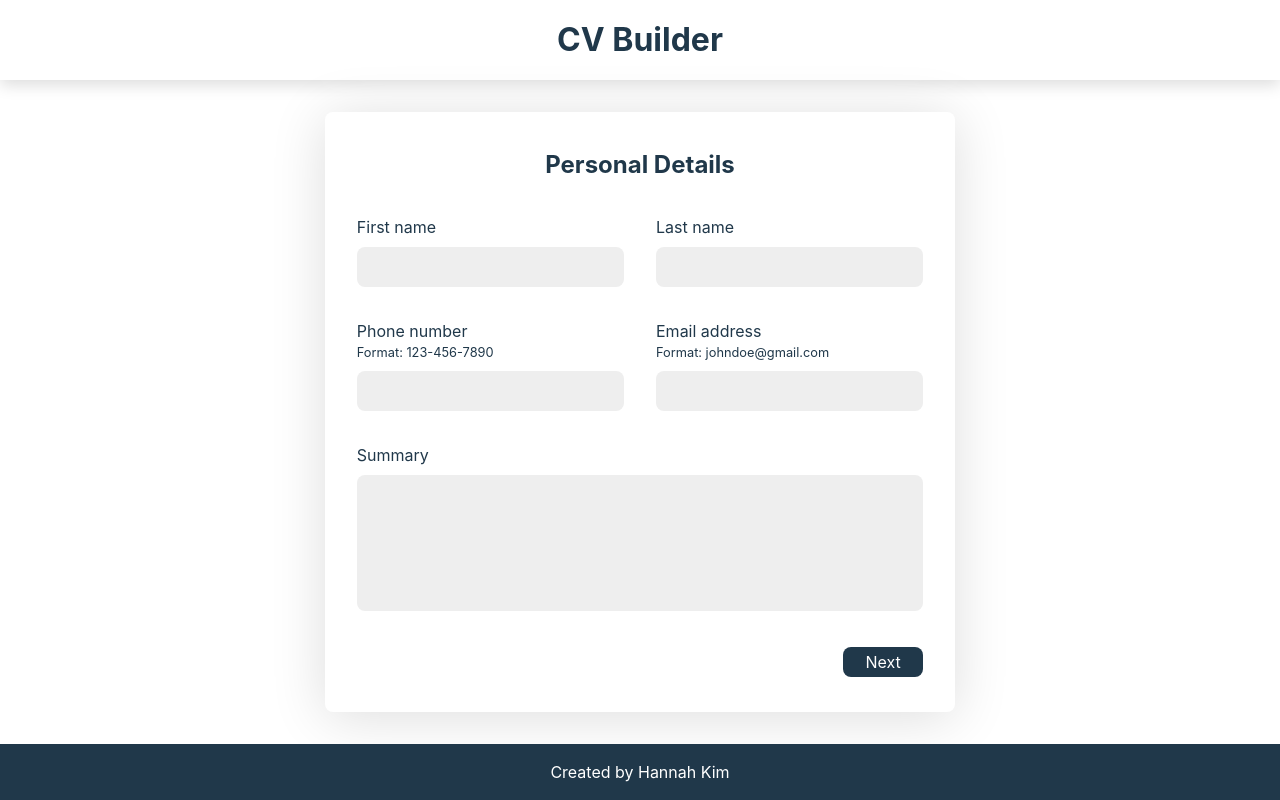
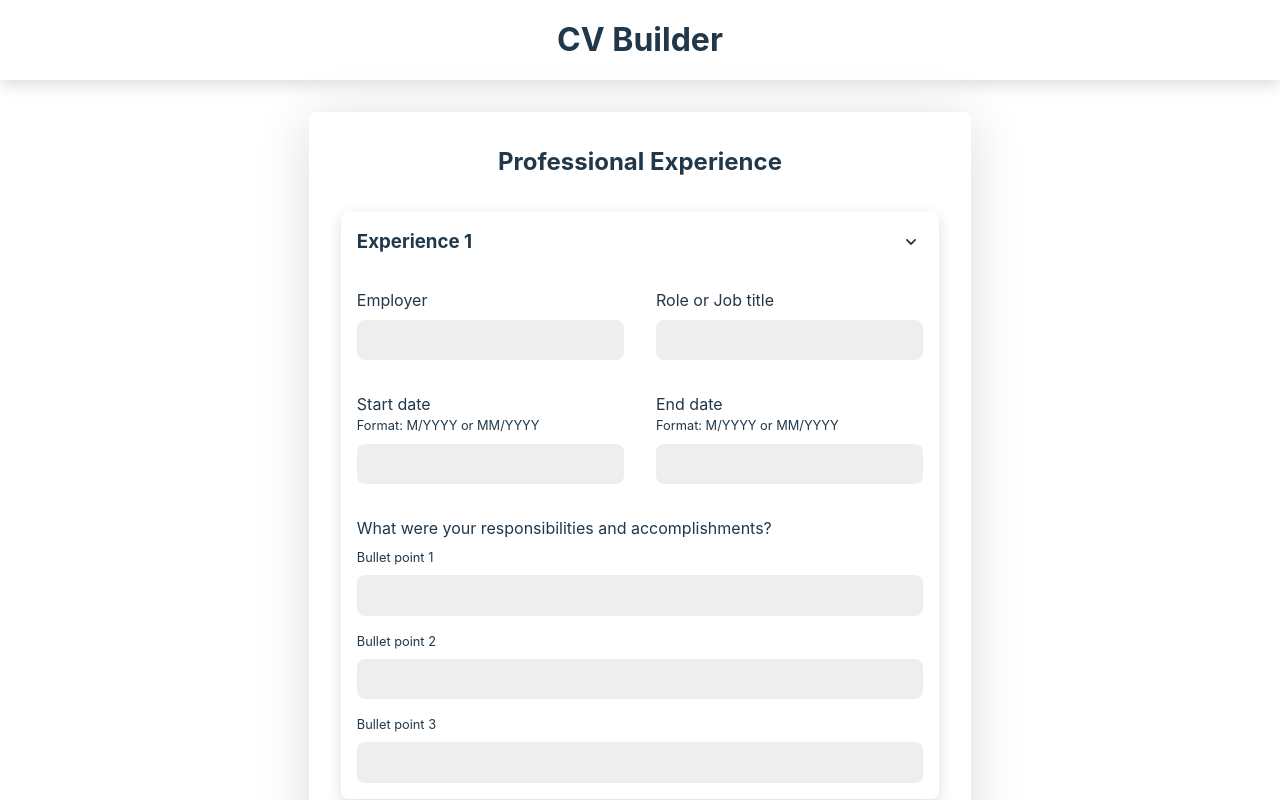
Before and after one commit to hannahkim313/cv-application, a React (Vite) app: page / in a window 1280 px wide. Both pictures are taken after a click on the button "Next". Shown: the top 800 px of the page. Built offline with nearby package versions, Linux system fonts and the light colour scheme.

Commit message:
Refactor components and implement a useState hook that navigates between the next and previous tabs of the form

```diff
--- a/src/components/App.jsx
+++ b/src/components/App.jsx
@@ -1,150 +1,13 @@
 import Preview from './Preview';
 import EditButton from './EditButton';
-import NextButton from './NextButton';
-import NavButtons from './NavButtons';
-import Field from './Field';
-import Fields from './Fields';
-import Card from './Card';
-import AddButton from './AddButton';
-import Input from './Input';
-import Label from './Label';
-import Tab from './Tab';
+import Form from './Form';
 import Page from './Page';
 import '../styles/reset.css';
 import '../styles/main.css';
 
 const App = () => (
   <Page>
-    <form action="" method="post" className="active">
-      <Tab title="Personal Details" className="personal-details active">
-        <Fields>
-          <Field>
-            <Label id="first-name" text="First name" />
-            <Input type="text" id="first-name" />
-          </Field>
-          <Field>
-            <Label id="last-name" text="Last name" />
-            <Input type="text" id="last-name" />
-          </Field>
-        </Fields>
-        <Fields>
-          <Field>
-            <Label
-              id="phone-number"
-              text="Phone number"
-              subText="Format: 123-456-7890"
-            />
-            <Input
-              type="tel"
-              id="phone-number"
-              pattern="[0-9]{3}-[0-9]{3}-[0-9]{4}"
-            />
-          </Field>
-          <Field>
-            <Label
-              id="user-email"
-              text="Email address"
-              subText="Format: johndoe@gmail.com"
-            />
-            <Input type="email" id="user-email" pattern=".+@example\.com" />
-          </Field>
-        </Fields>
-        <Field>
-          <Label id="summary" text="Summary" />
-          <textarea id="summary" name="summary" rows="5" cols="30" required />
-        </Field>
-      </Tab>
-      <Tab title="Professional Experience" className="professional-experience">
-        <Card title="Experience 1">
-          <Fields>
-            <Field>
-              <Label id="employer" text="Employer" />
-              <Input type="text" id="employer" />
-            </Field>
-            <Field>
-              <Label id="job-title" text="Role or Job title" />
-              <Input type="text" id="job-title" />
-            </Field>
-          </Fields>
-          <Fields>
-            <Field>
-              <Label
-                id="start-date"
-                text="Start date"
-                subText="Format: M/YYYY or MM/YYYY"
-              />
-              <Input
-                type="text"
-                id="start-date"
-                pattern="(?:^|[^\/\d])\K(?:0?[1-9]|1[0-2])\/\d{4}\b"
-              />
-            </Field>
-            <Field>
-              <Label
-                id="end-date"
-                text="End date"
-                subText="Format: M/YYYY or MM/YYYY"
-              />
-              <Input
-                type="text"
-                id="end-date"
-                pattern="(?:^|[^\/\d])\K(?:0?[1-9]|1[0-2])\/\d{4}\b"
-              />
-            </Field>
-          </Fields>
-          <fieldset>
-            <legend>
-              What were your responsibilities and accomplishments?
-            </legend>
-            <Field>
-              <Label id="responsibility1" text="Bullet point 1" />
-              <Input type="text" id="responsibility1" />
-            </Field>
-            <Field>
-              <Label id="responsibility2" text="Bullet point 2" />
-              <Input type="text" id="responsibility2" />
-            </Field>
-            <Field>
-              <Label id="responsibility3" text="Bullet point 3" />
-              <Input type="text" id="responsibility3" />
-            </Field>
-          </fieldset>
-        </Card>
-        <AddButton text="Add experience" />
-      </Tab>
-      <Tab title="Education" className="education">
-        <Card title="Education 1">
-          <Fields>
-            <Field>
-              <Label id="school" text="School" />
-              <Input type="text" id="school" />
-            </Field>
-            <Field>
-              <Label id="field-of-study" text="Field of study" />
-              <Input type="text" id="field-of-study" />
-            </Field>
-          </Fields>
-          <Fields>
-            <Field>
-              <Label
-                id="grad-date"
-                text="Graduation date"
-                subText="Format: M/YYYY or MM/YYYY"
-              />
-              <Input
-                type="text"
-                id="grad-date"
-                pattern="(?:^|[^\/\d])\K(?:0?[1-9]|1[0-2])\/\d{4}\b"
-              />
-            </Field>
-          </Fields>
-        </Card>
-        <AddButton text="Add education" />
-      </Tab>
-      <NavButtons>
-        <NextButton />
-      </NavButtons>
-    </form>
+    <Form />
     <div className="preview-wrapper">
       <Preview />
       <div className="options">
--- a/src/components/Button.jsx
+++ b/src/components/Button.jsx
@@ -1,5 +1,5 @@
-const Button = ({ src = '', alt = '', text, className }) => (
-  <button type="button" className={className}>
+const Button = ({ src = '', alt = '', text, className, onClick }) => (
+  <button type="button" className={className} onClick={onClick}>
     {src !== '' && <img src={src} alt={alt} />}
     {text}
   </button>
--- /dev/null
+++ b/src/components/Form.jsx
@@ -0,0 +1,167 @@
+import { useState } from 'react';
+import AddButton from './AddButton';
+import SubmitButton from './SubmitButton';
+import PreviousButton from './PreviousButton';
+import NextButton from './NextButton';
+import NavButtons from './NavButtons';
+import Card from './Card';
+import Input from './Input';
+import Label from './Label';
+import Fields from './Fields';
+import Field from './Field';
+import Tab from './Tab';
+
+const Form = () => {
+  const [activeIndex, setActiveIndex] = useState(0);
+
+  return (
+    <form action="" method="post" className="active">
+      <Tab
+        title="Personal Details"
+        className="personal-details"
+        isActive={activeIndex === 0}
+      >
+        <Fields>
+          <Field>
+            <Label id="first-name" text="First name" />
+            <Input type="text" id="first-name" />
+          </Field>
+          <Field>
+            <Label id="last-name" text="Last name" />
+            <Input type="text" id="last-name" />
+          </Field>
+        </Fields>
+        <Fields>
+          <Field>
+            <Label
+              id="phone-number"
+              text="Phone number"
+              subText="Format: 123-456-7890"
+            />
+            <Input
+              type="tel"
+              id="phone-number"
+              pattern="[0-9]{3}-[0-9]{3}-[0-9]{4}"
+            />
+          </Field>
+          <Field>
+            <Label
+              id="user-email"
+              text="Email address"
+              subText="Format: johndoe@gmail.com"
+            />
+            <Input type="email" id="user-email" pattern=".+@example\.com" />
+          </Field>
+        </Fields>
+        <Field>
+          <Label id="summary" text="Summary" />
+          <textarea id="summary" name="summary" rows="5" cols="30" required />
+        </Field>
+        <NavButtons>
+          <NextButton onClick={() => setActiveIndex(1)} />
+        </NavButtons>
+      </Tab>
+      <Tab
+        title="Professional Experience"
+        className="professional-experience"
+        isActive={activeIndex === 1}
+      >
+        <Card title="Experience 1">
+          <Fields>
+            <Field>
+              <Label id="employer" text="Employer" />
+              <Input type="text" id="employer" />
+            </Field>
+            <Field>
+              <Label id="job-title" text="Role or Job title" />
+              <Input type="text" id="job-title" />
+            </Field>
+          </Fields>
+          <Fields>
+            <Field>
+              <Label
+                id="start-date"
+                text="Start date"
+                subText="Format: M/YYYY or MM/YYYY"
+              />
+              <Input
+                type="text"
+                id="start-date"
+                pattern="(?:^|[^\/\d])\K(?:0?[1-9]|1[0-2])\/\d{4}\b"
+              />
+            </Field>
+            <Field>
+              <Label
+                id="end-date"
+                text="End date"
+                subText="Format: M/YYYY or MM/YYYY"
+              />
+              <Input
+                type="text"
+                id="end-date"
+                pattern="(?:^|[^\/\d])\K(?:0?[1-9]|1[0-2])\/\d{4}\b"
+              />
+            </Field>
+          </Fields>
+          <fieldset>
+            <legend>
+              What were your responsibilities and accomplishments?
+            </legend>
+            <Field>
+              <Label id="responsibility1" text="Bullet point 1" />
+              <Input type="text" id="responsibility1" />
+            </Field>
+            <Field>
+              <Label id="responsibility2" text="Bullet point 2" />
+              <Input type="text" id="responsibility2" />
+            </Field>
+            <Field>
+              <Label id="responsibility3" text="Bullet point 3" />
+              <Input type="text" id="responsibility3" />
+            </Field>
+          </fieldset>
+        </Card>
+        <AddButton text="Add experience" />
+        <NavButtons>
+          <PreviousButton onClick={() => setActiveIndex(0)} />
+          <NextButton onClick={() => setActiveIndex(2)} />
+        </NavButtons>
+      </Tab>
+      <Tab title="Education" className="education" isActive={activeIndex === 2}>
+        <Card title="Education 1">
+          <Fields>
+            <Field>
+              <Label id="school" text="School" />
+              <Input type="text" id="school" />
+            </Field>
+            <Field>
+              <Label id="field-of-study" text="Field of study" />
+              <Input type="text" id="field-of-study" />
+            </Field>
+          </Fields>
+          <Fields>
+            <Field>
+              <Label
+                id="grad-date"
+                text="Graduation date"
+                subText="Format: M/YYYY or MM/YYYY"
+              />
+              <Input
+                type="text"
+                id="grad-date"
+                pattern="(?:^|[^\/\d])\K(?:0?[1-9]|1[0-2])\/\d{4}\b"
+              />
+            </Field>
+          </Fields>
+        </Card>
+        <AddButton text="Add education" />
+        <NavButtons>
+          <PreviousButton onClick={() => setActiveIndex(1)} />
+          <SubmitButton />
+        </NavButtons>
+      </Tab>
+    </form>
+  );
+};
+
+export default Form;
--- a/src/components/NextButton.jsx
+++ b/src/components/NextButton.jsx
@@ -1,5 +1,5 @@
 import Button from './Button';
 
-const NextButton = () => <Button text="Next" />;
+const NextButton = ({ onClick }) => <Button text="Next" onClick={onClick} />;
 
 export default NextButton;
--- a/src/components/PreviousButton.jsx
+++ b/src/components/PreviousButton.jsx
@@ -1,5 +1,7 @@
 import Button from './Button';
 
-const PreviousButton = () => <Button text="Previous" />;
+const PreviousButton = ({ onClick }) => (
+  <Button text="Previous" onClick={onClick} />
+);
 
 export default PreviousButton;
--- /dev/null
+++ b/src/components/SubmitButton.jsx
@@ -0,0 +1,5 @@
+import Button from './Button';
+
+const SubmitButton = () => <Button text="Submit" className="submit" />;
+
+export default SubmitButton;
--- a/src/components/Tab.jsx
+++ b/src/components/Tab.jsx
@@ -1,5 +1,7 @@
-const Tab = ({ title, className, children }) => (
-  <article className={`tab ${className}`}>
+const Tab = ({ title, className, isActive, children }) => (
+  <article
+    className={isActive ? `tab ${className} active` : `tab ${className}`}
+  >
     <h2>{title}</h2>
     {children}
   </article>
--- a/src/styles/main.css
+++ b/src/styles/main.css
@@ -75,10 +75,7 @@ form.active {
   padding: 2rem;
   border-radius: 0.5rem;
   box-shadow: 0px 5px 55px var(--color-neutral-2);
-  display: flex;
-  flex-direction: column;
-  justify-content: space-evenly;
-  gap: 2rem;
+  display: initial;
 }
 
 .tab {
```
